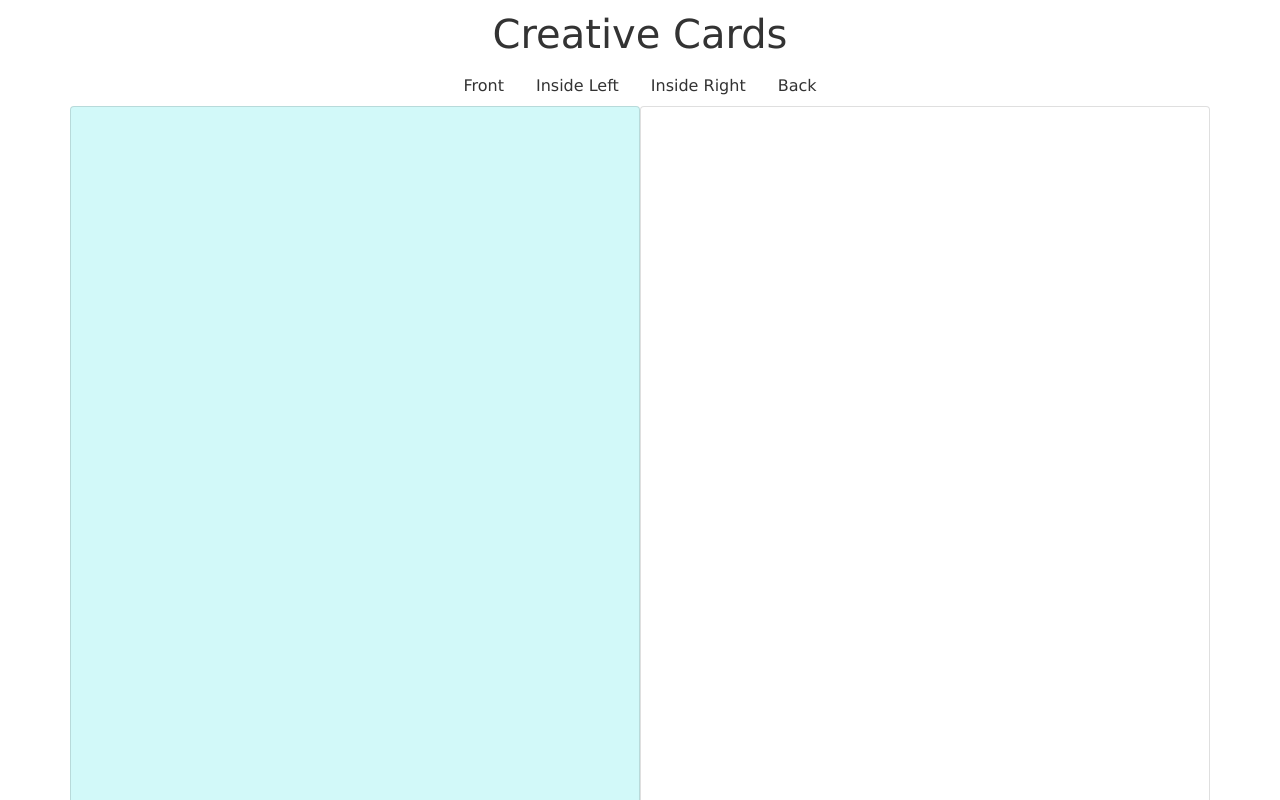
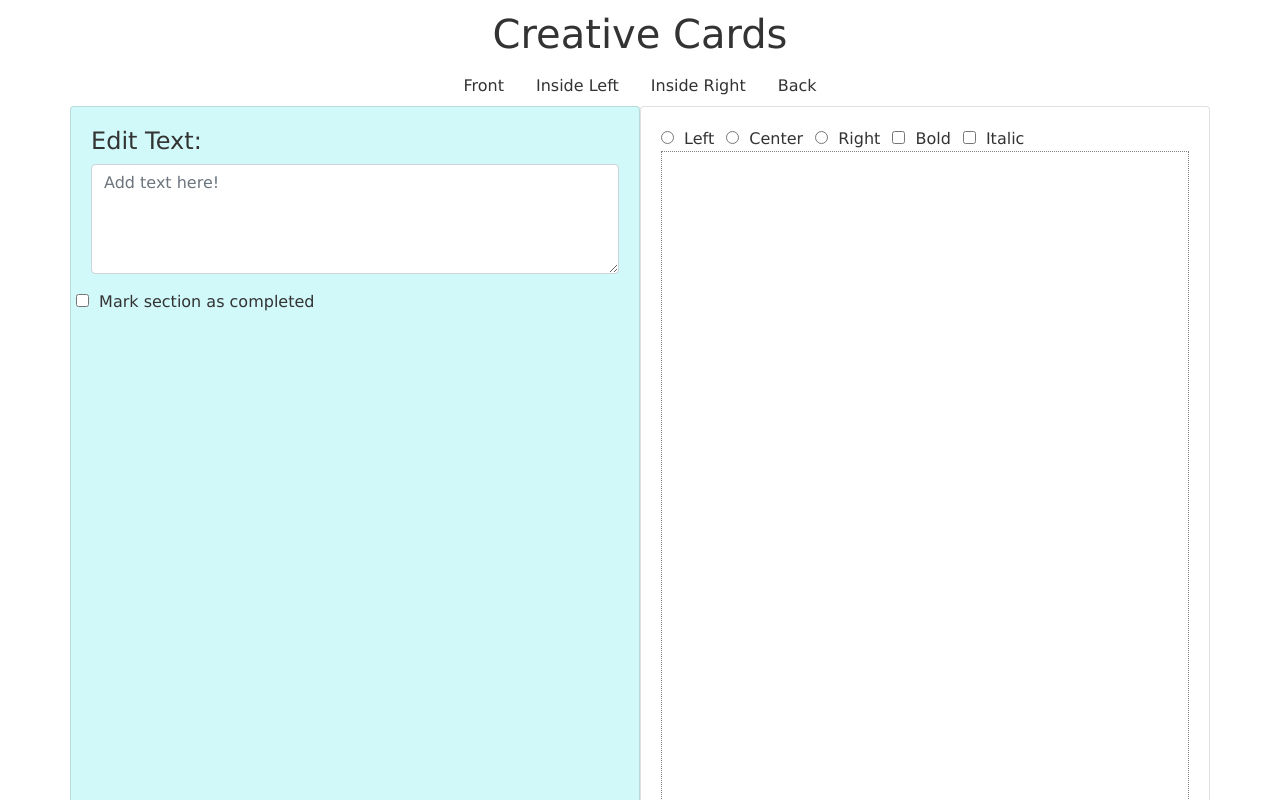
Before and after one commit to adewale2018/creative-cards, a Vue app: page / in a window 1280 px wide. Both pictures are taken after a click on the link "Inside Left". Shown: the top 800 px of the page. Built offline with nearby package versions, Linux system fonts and the light colour scheme.

Commit message:
finish the cardinsideleft, finish the cardinsideright, finish the card back component

```diff
--- /dev/null
+++ b/src/components/SectionCompleted.vue
@@ -0,0 +1,29 @@
+<template>
+  <div class="row">
+    <div class="form-check form-check-inline">
+      <div class="form-check-label">
+        <input class="form-check-input" type="checkbox" v-model="checked" @click="sectionCompleted" /> Mark section as completed
+      </div>
+    </div>
+  </div>
+</template>
+<script>
+import { EventBus } from '../main';
+
+export default {
+  data: function() {
+    return {
+      checked: ""
+    }
+  },
+  methods: {
+    sectionCompleted: function() {
+      EventBus.$emit('mark-as-completed', this.checked)
+    }
+  }
+}
+</script>
+
+<style>
+
+</style>
--- a/src/components/card/cardBack.vue
+++ b/src/components/card/cardBack.vue
@@ -1,12 +1,47 @@
 <template>
   <div class="row">
-    <div class="col-sm-6 card edit-area"></div>
-    <div class="col-sm-6 card card-display"></div>
+    <div class="col-sm-6 card edit-area">
+
+      <cc-image-upload
+        @displayImageChanged="imageName = $event"
+      ></cc-image-upload>
+      <hr />
+      <cc-section-completed></cc-section-completed>
+    </div>
+    <div class="col-sm-6 card card-display">
+      <cc-image-output
+        :displayImage="imageName"
+        :containerHeight="400"
+        :clearImageProp="clearImage"
+      ></cc-image-output>
+    </div>
   </div>
 </template>
 
 <script>
-export default {};
+import ImageUpload from "../ImageUpload";
+import ImageOutput from "../ImageOutput";
+import SectionCompleted from '../SectionCompleted';
+
+export default {
+  data: function() {
+    return {
+      imageName: "",
+    };
+  },
+  methods: {
+    clearImage: function() {
+      if (this.imageName != "") {
+        this.imageName = "waterfall.jpeg";
+      }
+    },
+  },
+  components: {
+    ccImageUpload: ImageUpload,
+    ccImageOutput: ImageOutput,
+    ccSectionCompleted: SectionCompleted,
+  },
+};
 </script>
 
 <style>
--- a/src/components/card/cardFront.vue
+++ b/src/components/card/cardFront.vue
@@ -14,6 +14,7 @@
       <cc-text-input
         @displayTextChanged="textBoxValue3 = $event"
       ></cc-text-input>
+      <cc-section-completed></cc-section-completed>
     </div>
     <div class="col-sm-6 card card-display">
       <cc-text-output
@@ -42,6 +43,7 @@ import TextInput from "../TextInput";
 import TextOutput from "../TextOutput";
 import ImageUpload from "../ImageUpload";
 import ImageOutput from "../ImageOutput";
+import SectionCompleted from "../SectionCompleted";
 
 export default {
   data: function() {
@@ -64,6 +66,7 @@ export default {
     ccTextOutput: TextOutput,
     ccImageUpload: ImageUpload,
     ccImageOutput: ImageOutput,
+    ccSectionCompleted: SectionCompleted,
   },
 };
 </script>
--- a/src/components/card/cardInsideLeft.vue
+++ b/src/components/card/cardInsideLeft.vue
@@ -1,16 +1,37 @@
 <template>
   <div class="row">
-    <div class="col-sm-6 card edit-area"></div>
-    <div class="col-sm-6 card card-display"></div>
+    <div class="col-sm-6 card edit-area">
+      <cc-text-input
+        @displayTextChanged="textBoxValue1 = $event"
+      ></cc-text-input>
+      <cc-section-completed></cc-section-completed>
+    </div>
+    <div class="col-sm-6 card card-display">
+      <cc-text-output
+        :displayText="textBoxValue1"
+        :containerHeight="750"
+      ></cc-text-output>
+    </div>
   </div>
 </template>
 
 <script>
+import TextInput from "../TextInput";
+import TextOutput from "../TextOutput";
+import SectionCompleted from "../SectionCompleted";
+
 export default {
-
-}
+  data: function() {
+    return {
+      textBoxValue1: "",
+    };
+  },
+  components: {
+    ccTextInput: TextInput,
+    ccTextOutput: TextOutput,
+    ccSectionCompleted: SectionCompleted,
+  },
+};
 </script>
 
-<style>
-
-</style>
+<style></style>
--- a/src/components/card/cardInsideRight.vue
+++ b/src/components/card/cardInsideRight.vue
@@ -1,16 +1,38 @@
 <template>
   <div class="row">
-    <div class="col-sm-6 card edit-area"></div>
-    <div class="col-sm-6 card card-display"></div>
+    <div class="col-sm-6 card edit-area">
+      <cc-text-input @displayTextChanged="textBoxValue1 = $event"></cc-text-input>
+      <cc-text-input @displayTextChanged="textBoxValue2 = $event"></cc-text-input>
+      <cc-text-input @displayTextChanged="textBoxValue3 = $event"></cc-text-input>
+      <cc-section-completed></cc-section-completed>
+    </div>
+    <div class="col-sm-6 card card-display">
+      <cc-text-output :displayText="textBoxValue1" :containerHeight="240"></cc-text-output>
+      <cc-text-output :displayText="textBoxValue2" :containerHeight="240"></cc-text-output>
+      <cc-text-output :displayText="textBoxValue3" :containerHeight="240"></cc-text-output>
+    </div>
   </div>
 </template>
 
 <script>
+import TextInput from "../TextInput";
+import TextOutput from "../TextOutput";
+import SectionCompleted from "../SectionCompleted";
+
 export default {
-
-}
+  data: function() {
+    return {
+      textBoxValue1: "",
+      textBoxValue2: "",
+      textBoxValue3: ""
+    };
+  },
+  components: {
+    ccTextInput: TextInput,
+    ccTextOutput: TextOutput,
+    ccSectionCompleted: SectionCompleted,
+  }
+};
 </script>
 
-<style>
-
-</style>
+<style></style>
--- a/src/main.js
+++ b/src/main.js
@@ -3,6 +3,8 @@ import App from "./App.vue";
 
 Vue.config.productionTip = false;
 
+export const EventBus = new Vue();
+
 new Vue({
   render: (h) => h(App),
 }).$mount("#app");
```
